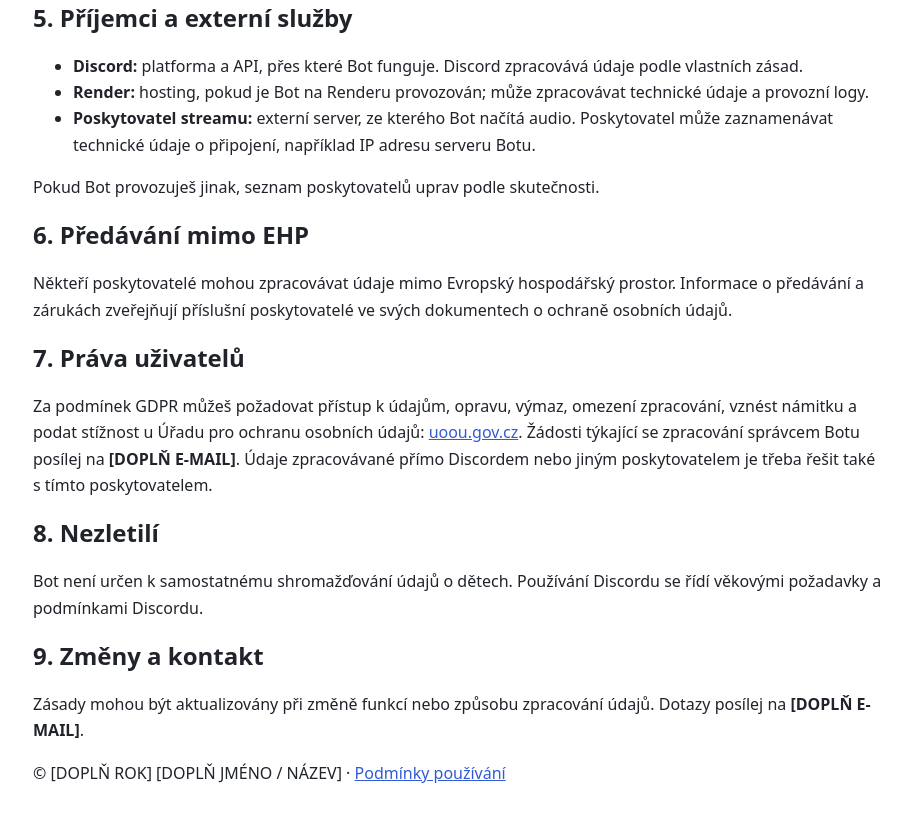
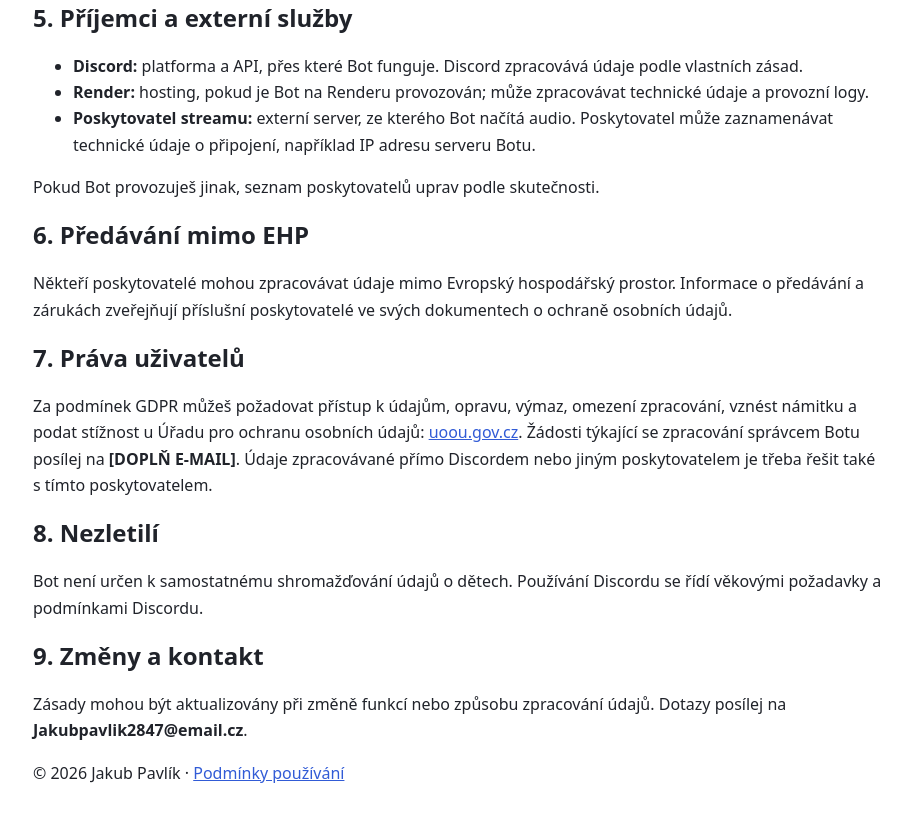
Before and after one commit to Jacob22549/evropa2-legal, a plain HTML site: page privacy.html in a window 1280 px wide. Shown: the part 937-1758 px from the top of the page, without its empty margins (182-1093 px from the left). Drawn offline with Linux system fonts and the light colour scheme.

Commit message:
Update privacy.html

```diff
--- a/privacy.html
+++ b/privacy.html
@@ -2,7 +2,7 @@
 <html lang="cs"><head><meta charset="utf-8"><meta name="viewport" content="width=device-width,initial-scale=1"><title>Zásady ochrany osobních údajů – Evropa 2</title><style>body{font:16px/1.65 system-ui,sans-serif;max-width:850px;margin:40px auto;padding:0 20px;color:#20232a}a{color:#315bd6}h1,h2{line-height:1.25}.muted{color:#666}</style></head>
 <body><h1>Zásady ochrany osobních údajů</h1><p class="muted">Evropa 2 Discord Bot · Účinnost od 13. listopadu 2026</p><p><a href="index.html">Podmínky používání</a> · <a href="privacy.html">Zásady ochrany osobních údajů</a></p>
 <p>Tyto zásady popisují zpracování údajů při používání veřejného Discord bota „Evropa 2“, jehož jedinou funkcí je přehrávání internetového rozhlasového streamu ve hlasových kanálech Discordu.</p>
-<h2>1. Správce a kontakt</h2><p>Správce: <strong>[DOPLŇ JMÉNO NEBO NÁZEV]</strong><br>Kontakt: <strong>[DOPLŇ E-MAIL]</strong></p><p>Před zveřejněním nahraď údaje v hranatých závorkách.</p>
+<h2>1. Správce a kontakt</h2><p>Správce: <strong>Jakub Pavlík]</strong><br>Kontakt: <strong>Jakubpavlik2847@email.cz</strong></p><p>Před zveřejněním nahraď údaje v hranatých závorkách.</p>
 <h2>2. Jaké údaje mohou být zpracovány</h2><p>Při použití příkazů Bot přijímá od Discordu technické údaje potřebné k provedení požadavku, zejména identifikátor serveru a hlasového kanálu, název použitého příkazu (např. /radio, /stop, /leave), údaje interakce nutné k odpovědi a případné technické či chybové záznamy.</p><p>Podle aktuální verze Botu se záměrně nevytvářejí uživatelské profily ani historie poslechu a Bot nemá funkci registrace. Před zveřejněním ověř, že to odpovídá skutečnému kódu a provozu.</p>
 <h2>3. Účely a právní důvody</h2><p>Údaje se používají k provedení příkazů, připojení Botu do hlasového kanálu, ovládání streamu, zabezpečení služby a diagnostice chyb. Právním důvodem může být oprávněný zájem na bezpečném a funkčním provozu služby (čl. 6 odst. 1 písm. f GDPR). Správce musí posoudit, zda je tento důvod pro jeho konkrétní provoz vhodný.</p>
 <h2>4. Uchovávání údajů</h2><p>Bot podle zamýšleného provozu nevede vlastní trvalou databázi uživatelů ani historii poslechu. Provozní logy mohou být dočasně uchovávány v konzoli nebo v logovacích systémech hostingu. Konkrétní doba závisí na nastavení hostingu; před zveřejněním ji ověř a případně doplň.</p>
@@ -10,5 +10,5 @@
 <h2>6. Předávání mimo EHP</h2><p>Někteří poskytovatelé mohou zpracovávat údaje mimo Evropský hospodářský prostor. Informace o předávání a zárukách zveřejňují příslušní poskytovatelé ve svých dokumentech o ochraně osobních údajů.</p>
 <h2>7. Práva uživatelů</h2><p>Za podmínek GDPR můžeš požadovat přístup k údajům, opravu, výmaz, omezení zpracování, vznést námitku a podat stížnost u Úřadu pro ochranu osobních údajů: <a href="https://uoou.gov.cz/">uoou.gov.cz</a>. Žádosti týkající se zpracování správcem Botu posílej na <strong>[DOPLŇ E-MAIL]</strong>. Údaje zpracovávané přímo Discordem nebo jiným poskytovatelem je třeba řešit také s tímto poskytovatelem.</p>
 <h2>8. Nezletilí</h2><p>Bot není určen k samostatnému shromažďování údajů o dětech. Používání Discordu se řídí věkovými požadavky a podmínkami Discordu.</p>
-<h2>9. Změny a kontakt</h2><p>Zásady mohou být aktualizovány při změně funkcí nebo způsobu zpracování údajů. Dotazy posílej na <strong>[DOPLŇ E-MAIL]</strong>.</p>
-<footer><p>© [DOPLŇ ROK] [DOPLŇ JMÉNO / NÁZEV] · <a href="index.html">Podmínky používání</a></p></footer></body></html>
+<h2>9. Změny a kontakt</h2><p>Zásady mohou být aktualizovány při změně funkcí nebo způsobu zpracování údajů. Dotazy posílej na <strong>Jakubpavlik2847@email.cz</strong>.</p>
+<footer><p>© 2026 Jakub Pavlík · <a href="index.html">Podmínky používání</a></p></footer></body></html>
```
